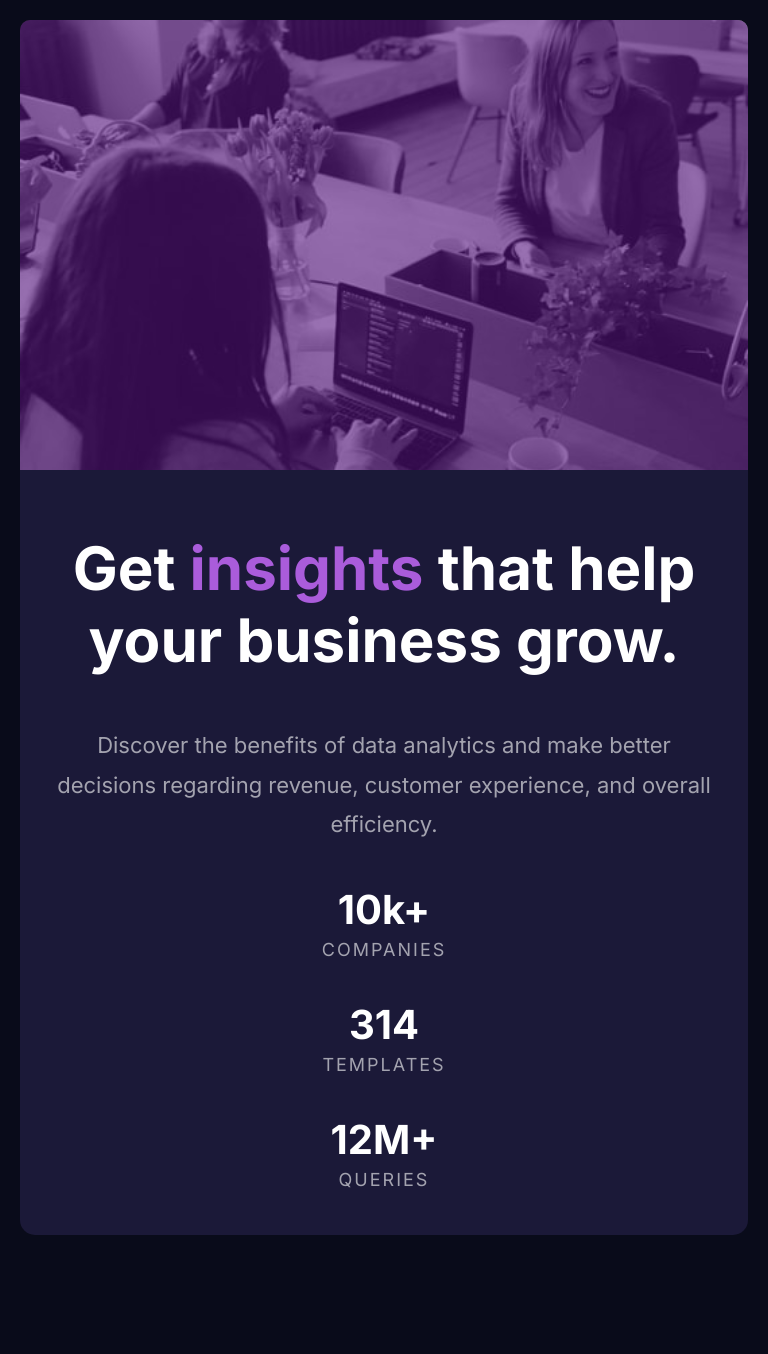
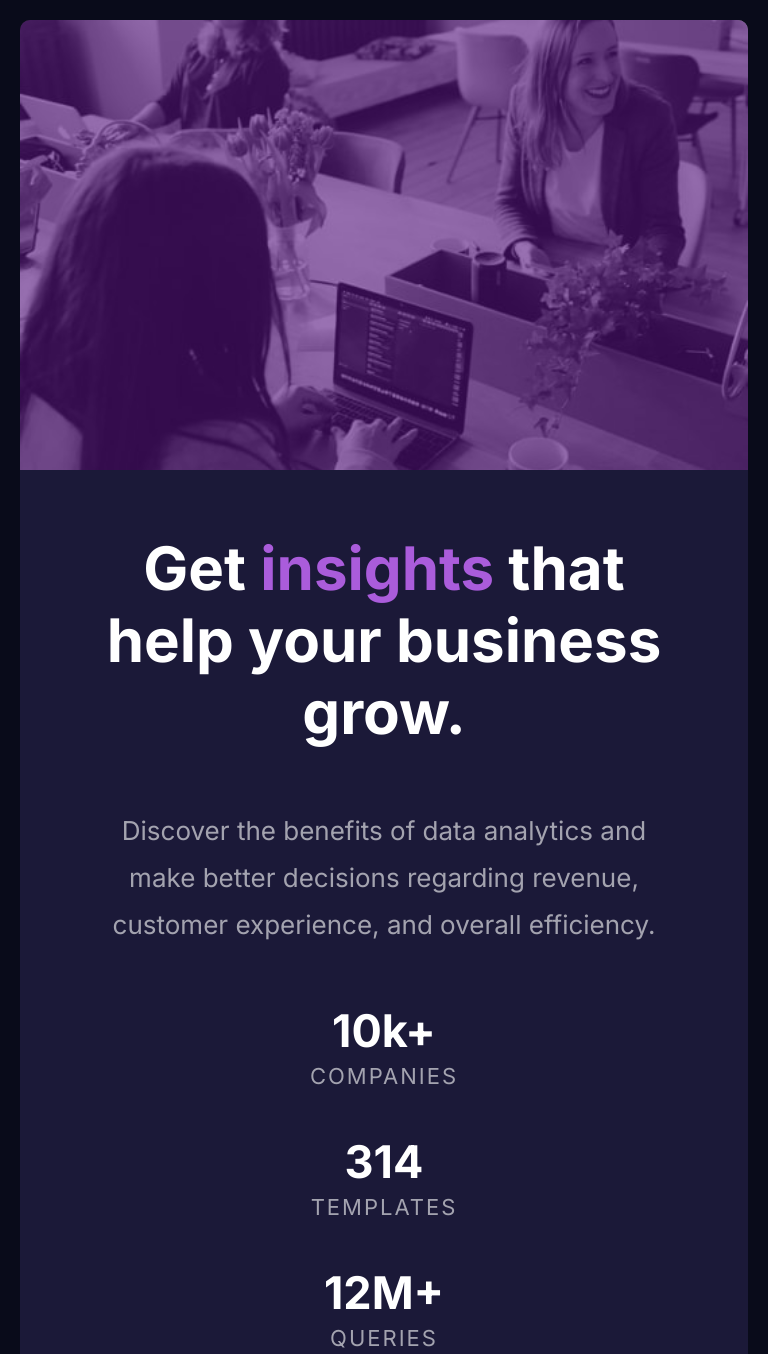
Before and after one commit to IvanEsco1/Front-end-mentor-challenge, a plain HTML site: page index.html in a window 768 px wide. Shown: the top 1354 px of the page. Before the commit the page ends 1255 px from the top, so only its background shows below. Drawn offline with Linux system fonts and the light colour scheme.

Commit message:
Update styles.css

```diff
--- a/styles.css
+++ b/styles.css
@@ -19,6 +19,7 @@ main{
 #img-header{
     width: 100%;
     min-height: 300px;
+    max-height: 700px;
     position: relative;
     background-image: url(images/image-header-mobile.jpg);
     background-size: cover;
@@ -98,24 +99,24 @@ h1 span{
 
     #body h1{
         font-size: 60px;
-        margin: 50px 0px;
+        margin: 50px 5vw;
     }
 
-    #body p{
-        font-size: 22px;
+    #body > p{
+        font-size: 26px;
         color: hsla(0, 0%, 100%, 0.6);
-        padding: 0px;
+        padding: 10px 8vw;
     }
 
     #body .bloque h3{
         margin-bottom: 5px;
-        font-size: 40px;
+        font-size: 45px;
     }
 
     #body .bloque p{
         margin-top: 0px;
         text-transform: uppercase;
-        font-size: 18px;
+        font-size: 22px;
         letter-spacing: 2px;
         font-weight: 400;
         color: hsla(0, 0%, 100%, 0.6);
```
